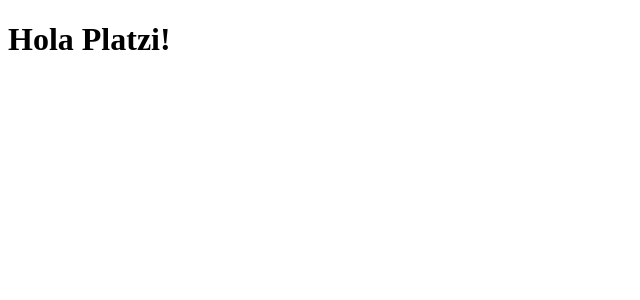
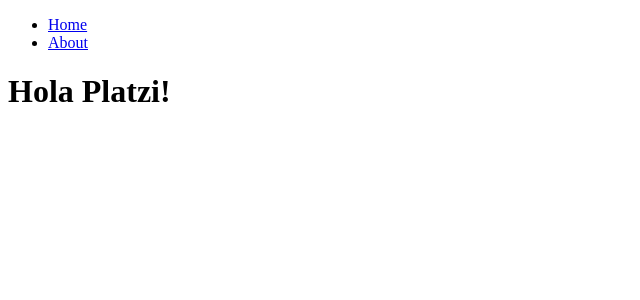
Before and after one commit to lucianocavallo/avocados, a Next.js app: page / in a window 1280 px wide. Shown: the top 300 px of the page, without its empty margins (0-640 px from the left). Built offline with nearby package versions, Linux system fonts and the light colour scheme.

Commit message:
Enlazando paginas

```diff
--- /dev/null
+++ b/components/Navbar/Navbar.jsx
@@ -0,0 +1,23 @@
+import React from "react";
+import Link from "next/link";
+
+const Navbar = () => {
+  return (
+    <nav>
+      <ul>
+        <li>
+          <Link href="/">
+            <a>Home</a>
+          </Link>
+        </li>
+        <li>
+          <Link href="/about">
+            <a>About</a>
+          </Link>
+        </li>
+      </ul>
+    </nav>
+  );
+}
+
+export default Navbar;
--- a/pages/about.js
+++ b/pages/about.jsx
@@ -1,8 +1,10 @@
 import React from "react";
+import Navbar from "../components/Navbar/Navbar.jsx";
 
 const About = () => {
   return (
     <div>
+      <Navbar />
       <h1>Esta es la pagina de about</h1>
     </div>
   );
--- a/pages/index.js
+++ b/pages/index.jsx
@@ -1,10 +1,10 @@
-// Componente de React que trabaje como una pagina
-
 import React from "react";
+import Navbar from "../components/Navbar/Navbar.jsx";
 
 const Home = () => {
   return (
     <div>
+      <Navbar />
       <h1>Hola Platzi!</h1>
     </div>
   );
```
Also changed, not shown: pages/product/[productId].jsx (renamed from pages/product/[productId].js), 1 other file (tests, documents, lock files or other folders).
